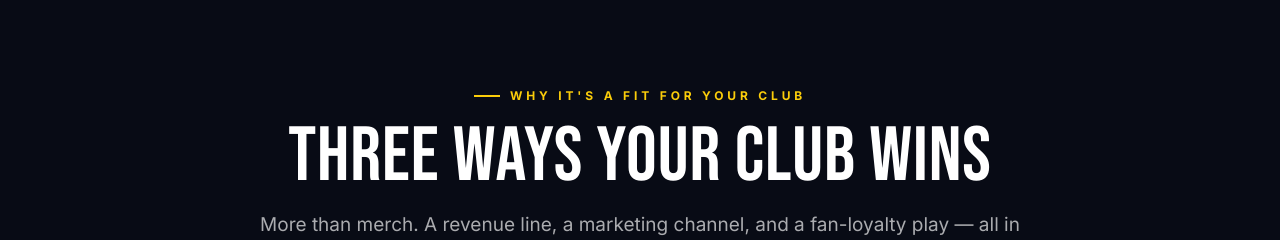
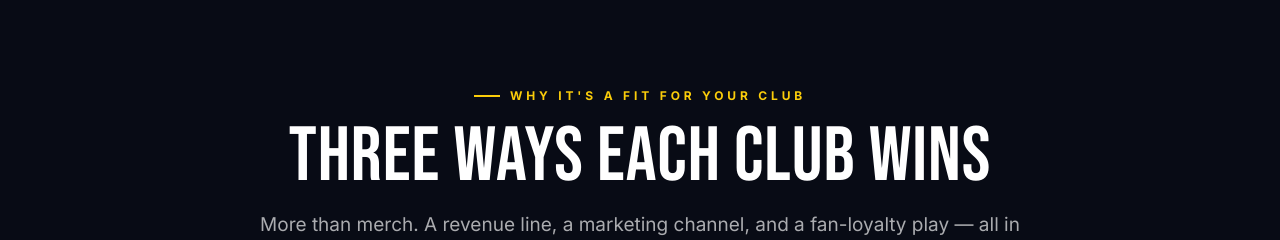
Before and after one commit to glpulver/zippybackohl, a plain HTML site: page index.html in a window 1280 px wide. Shown: the part 5280-5520 px from the top of the page. Drawn offline with nearby package versions, Linux system fonts and the light colour scheme; a web font is replaced by a local one.

Commit message:
Update index.html
language/club update

```diff
--- a/index.html
+++ b/index.html
@@ -727,7 +727,7 @@
   <div class="wrap">
     <div class="section-head center">
       <span class="eyebrow gold reveal">Why It's A Fit For Your Club</span>
-      <h2 class="display reveal d1">Three Ways Your Club Wins</h2>
+      <h2 class="display reveal d1">Three Ways Each Club Wins</h2>
       <p class="reveal d2">More than merch. A revenue line, a marketing channel, and a fan-loyalty play — all in one snap-on collectible.</p>
     </div>
     <div class="pillars">
```
